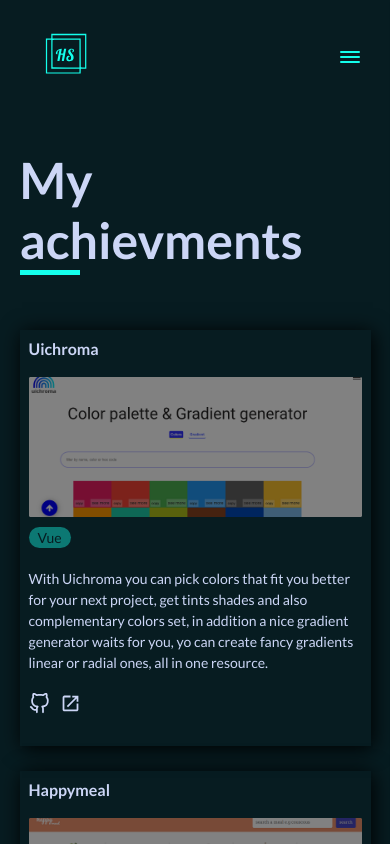
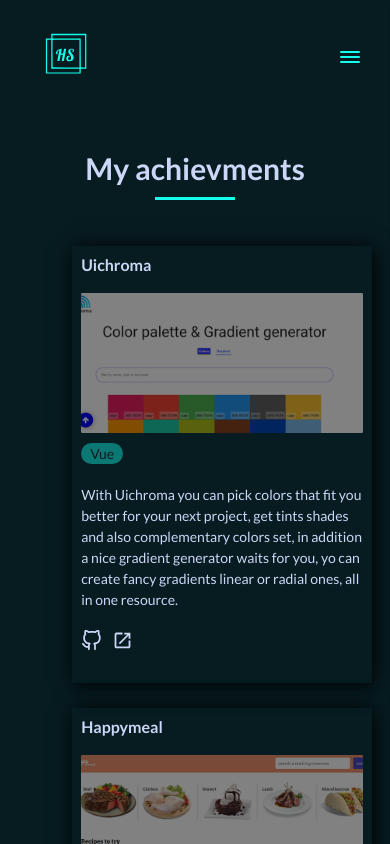
Before and after one commit to Hamzasehouli/myportfolio-nextjs, a Next.js app: page /work in a window 390 px wide. Shown: the top 844 px of the page. Built offline with nearby package versions, Linux system fonts and the light colour scheme.

Commit message:
Made BasePage title and title::after responsive

```diff
--- a/components/BasePage.module.css
+++ b/components/BasePage.module.css
@@ -1,6 +1,12 @@
 .title {
   font-size: 5rem;
   position: relative;
+}
+
+@media only screen and (max-width: 43rem) {
+  .title {
+    font-size: 3rem;
+  }
 }
 
 .title::after {
@@ -13,6 +19,18 @@
   background-color: var(--color-secondary);
 }
 
+@media only screen and (max-width: 25rem) {
+  .title {
+    text-align: center;
+  }
+  .title::after {
+    top: 130%;
+    left: 50%;
+    transform: translateX(-50%);
+    width: 80px;
+    height: 3px;
+  }
+}
 .description {
   width: 100%;
   margin-top: 3rem;
--- a/styles/work.css
+++ b/styles/work.css
@@ -4,6 +4,12 @@
   grid-template-columns: repeat(auto-fill, minmax(30rem, 1fr));
   grid-gap: 2.5rem;
   margin: 6rem 0;
+}
+@media only screen and (max-width: 43rem) {
+  .work-list {
+    width: 70%;
+    margin: 6rem auto;
+  }
 }
 
 .title {
```
